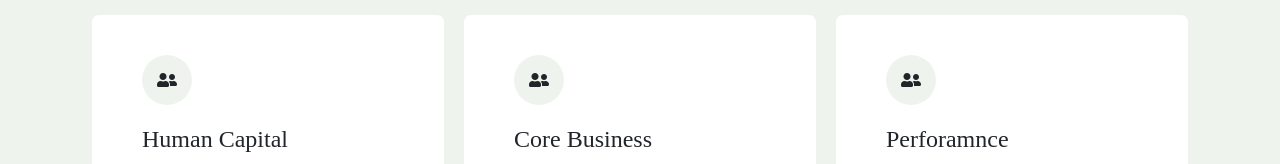
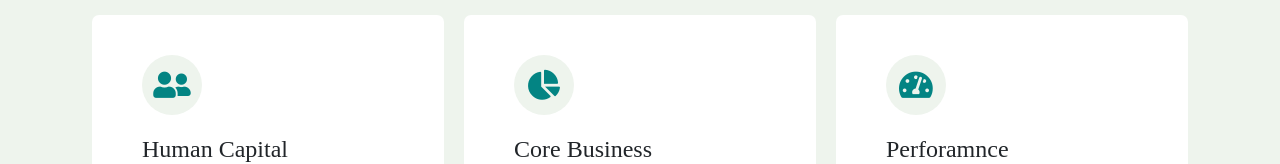
Before and after one commit to Lore0905/proj-html-vuejs, a Vue app: page / in a window 1280 px wide. Shown: the part 735-899 px from the top of the page. Built offline with nearby package versions, Linux system fonts and the light colour scheme; a small style sheet from the web is missing.

Commit message:
section business advantages

```diff
--- a/src/components/Card.vue
+++ b/src/components/Card.vue
@@ -4,7 +4,7 @@
     <div class="container-card white">
         <!-- logo -->
         <div class="circle h-v-center">
-            <i class="fas fa-user-friends"></i>
+            <i class="icon" :class='singleAdvantage.class'></i>
         </div>
         <!-- title -->
         <div class="title">
@@ -35,6 +35,15 @@ export default {
     padding: 40px 50px;
     border-radius: 7px;
     margin:10px;
+    .circle{
+        border-radius: 50%;
+        width: 60px;
+        height: 60px;
+        .icon{
+            color: $color2;
+            font-size: 30px;
+        }
+    }
     .title{
         padding: 20px 0;
         h4{
@@ -52,9 +61,7 @@ export default {
     background-color: white;
 }
 .circle{
-    border-radius: 50%;
-    width: 50px;
-    height: 50px;
+
     background-color: $color3;
 }
 </style>
--- a/src/components/Main.vue
+++ b/src/components/Main.vue
@@ -42,14 +42,17 @@ export default {
                 {
                     title: 'Human Capital',
                     paragrafo: 'Humanizing business: Harness the power of technology to improve the way people work.',
+                    class: 'fas fa-user-friends'
                 },
                 {
                     title: 'Core Business',
-                    paragrafo: 'It takes innovative approaches to transform, and run existing platforms.'
+                    paragrafo: 'It takes innovative approaches to transform, and run existing platforms.',
+                    class: 'fas fa-chart-pie'
                 },
                 {
                     title: 'Perforamnce',
-                    paragrafo: 'Archieving maximum impact and value from investements in finance and supply chain.'
+                    paragrafo: 'Archieving maximum impact and value from investements in finance and supply chain.',
+                    class: 'fas fa-tachometer-alt'
                 }
             ]
         }
```
